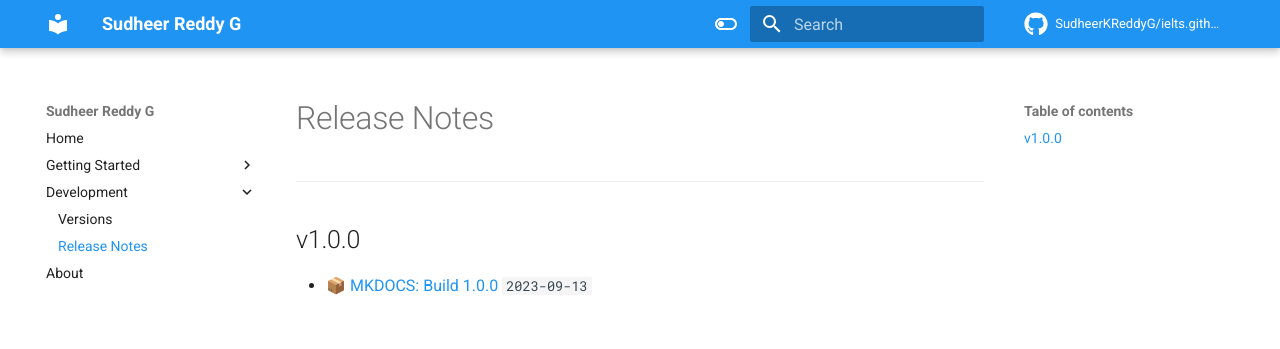
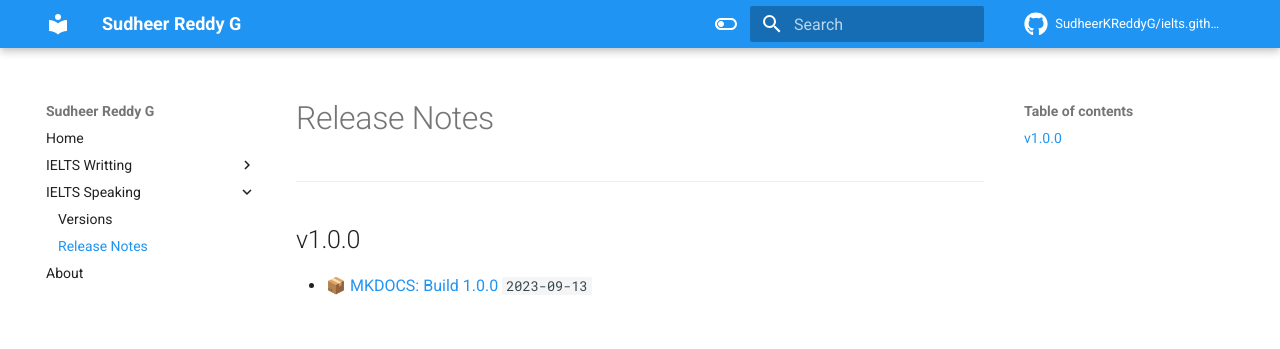
Before and after one commit to SudheerKReddyG/ielts.github.io, an MkDocs documentation site: the page built from docs/speaking/releasenotes.md, in a window 1280 px wide. Shown: the top 349 px of the page. Built offline with MkDocs 1.6.1 and Material for MkDocs 9.7.7, drawn with Linux system fonts in a browser that asks for light colours; comment, search, counter and statistics services are not loaded.

Commit message:
changed names

```diff
--- a/mkdocs.yml
+++ b/mkdocs.yml
@@ -38,12 +38,12 @@ extra:
 
 nav:
     - Home: index.md
-    - Getting Started:
-      - main/install.md
-      - main/deploy.md
-    - Development:
-      - su/versions.md
-      - su/releasenotes.md
+    - IELTS Writting:
+      - writting/part1.md
+      - writting/part2.md
+    - IELTS Speaking:
+      - speaking/versions.md
+      - speaking/releasenotes.md
     - About: about.md
 
 copyright: Copyright &copy; 2023 Sudheer Reddy G
```
Also changed, not shown: docs/speaking/releasenotes.md (renamed from docs/su/releasenotes.md), docs/speaking/versions.md (renamed from docs/su/versions.md), docs/writting/part1.md (renamed from docs/main/install.md), docs/writting/part2.md (renamed from docs/main/deploy.md), site/404.html, site/about/index.html, site/index.html, site/search/search_index.json, site/speaking/releasenotes/index.html, site/speaking/versions/index.html, site/writting/part1/index.html, site/writting/part2/index.html, 1 other file.
